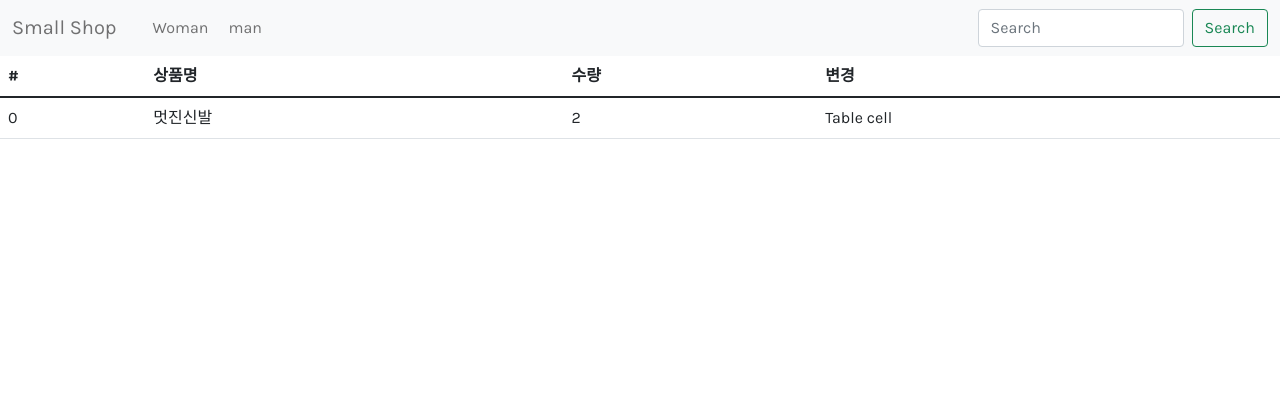
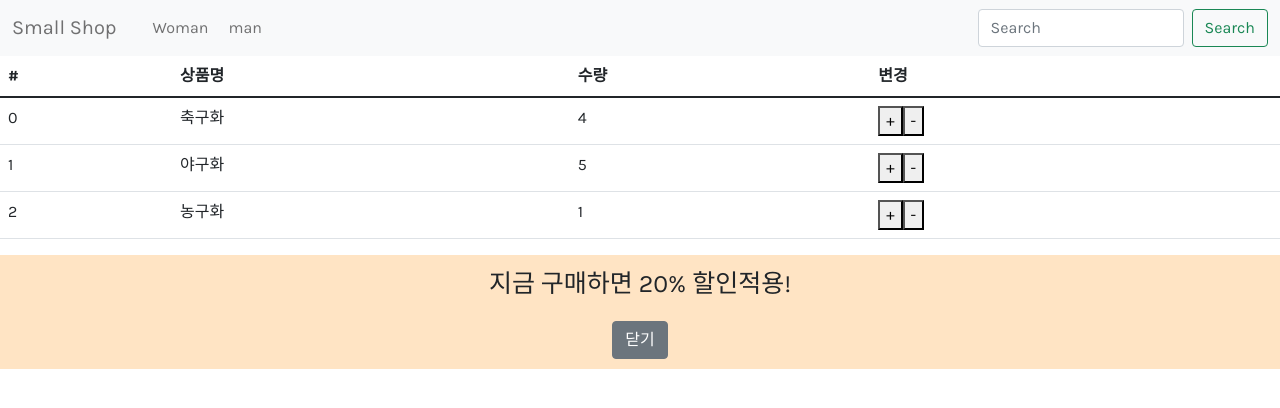
Before and after one commit to ksj0818/shop, a React (Create React App) app: page /cart in a window 1280 px wide. Shown: the top 408 px of the page. Built offline with nearby package versions, Linux system fonts and the light colour scheme.

Commit message:
장바구니 페이지 구현

```diff
--- a/src/App.css
+++ b/src/App.css
@@ -77,3 +77,10 @@
   opacity: 1;
   transition: all 2000ms;
 }
+
+.cart-ui {
+  background-color: bisque;
+  text-align: center;
+  font-size: 25px;
+  padding: 10px;
+}
--- a/src/index.js
+++ b/src/index.js
@@ -3,20 +3,51 @@ import ReactDOM from "react-dom";
 import "./index.css";
 import App from "./App";
 import reportWebVitals from "./reportWebVitals";
+// Router
+import { BrowserRouter } from "react-router-dom";
+// Redux
+import { Provider } from "react-redux";
+import { combineReducers, createStore } from "redux";
 
-import { BrowserRouter } from "react-router-dom";
-import { Provider } from "react-redux";
-import { createStore } from "redux";
+let cartUi = true;
+function reducerCart(state = cartUi, 액션) {
+  if (액션.type === "ui닫기") {
+    return false;
+  }
+  return state;
+}
 
-let store = createStore(() => {
-  return [
-    {
-      id: 0,
-      name: "멋진신발",
-      quan: 2,
-    },
-  ];
-});
+let 초기값 = [
+  {
+    id: 0,
+    name: "축구화",
+    quan: 4,
+  },
+  {
+    id: 1,
+    name: "야구화",
+    quan: 5,
+  },
+  {
+    id: 2,
+    name: "농구화",
+    quan: 1,
+  },
+];
+function reducer(state = 초기값, 액션) {
+  let copy = [...초기값];
+  if (액션.type === "수량증가") {
+    copy[0].quan++;
+    return copy;
+  } else if (액션.type === "수량감소") {
+    copy[0].quan--;
+    return copy;
+  } else {
+    // 변경사항이 없다면 초기값 리턴
+    return state;
+  }
+}
+let store = createStore(combineReducers({ reducer, reducerCart }));
 
 ReactDOM.render(
   <React.StrictMode>
--- a/src/js/Cart.js
+++ b/src/js/Cart.js
@@ -1,6 +1,7 @@
 import React from "react";
 import { Table } from "react-bootstrap";
 import { connect } from "react-redux";
+import "../App.css";
 
 function Cart(props) {
   return (
@@ -15,24 +16,57 @@ function Cart(props) {
           </tr>
         </thead>
         <tbody>
-          <tr>
-            <td>{props.state[0].id}</td>
-            <td>{props.state[0].name}</td>
-            <td>{props.state[0].quan}</td>
-            <td>Table cell</td>
-          </tr>
+          {props.state.map((s) => {
+            return (
+              <tr key={s.id}>
+                <td>{s.id}</td>
+                <td>{s.name}</td>
+                <td>{s.quan}</td>
+                <td>
+                  <button
+                    onClick={() => {
+                      props.dispatch({ type: "수량증가" });
+                    }}
+                  >
+                    +
+                  </button>
+                  <button
+                    onClick={() => {
+                      props.dispatch({ type: "수량감소" });
+                    }}
+                  >
+                    -
+                  </button>
+                </td>
+              </tr>
+            );
+          })}
         </tbody>
       </Table>
+      {props.cartUi ? (
+        <div className="cart-ui">
+          <p>지금 구매하면 20% 할인적용!</p>
+          <button
+            className="btn btn-secondary"
+            onClick={() => {
+              props.dispatch({ type: "ui닫기" });
+            }}
+          >
+            닫기
+          </button>
+        </div>
+      ) : null}
     </div>
   );
 }
 
 function store(state) {
   return {
-    state: state,
+    state: state.reducer, // store 안에 있던 모든 데이터가 props로 등록된다.
+    cartUi: state.reducerCart,
   };
 }
-
+// connect 함수에 아까 만든 함수를 집어넣습니다. 그냥 react-redux 라이브러리 사용법입니다.
 export default connect(store)(Cart);
 
 // export default Cart;
```
